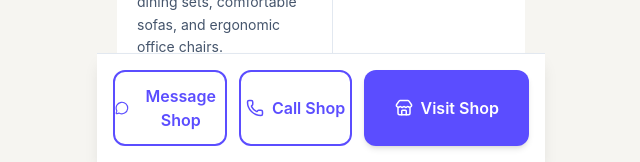
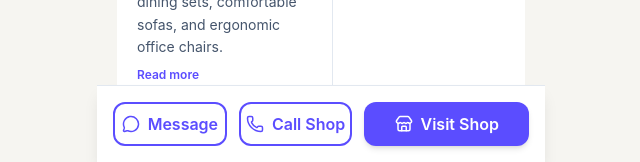
Before and after one commit to sumitpathak914/BidKart, a React (Vite) app: page /shop/1 in a window 1280 px wide. Shown: the part 638-800 px from the top of the page, without its empty margins (319-959 px from the left). Built offline with nearby package versions, Linux system fonts and the light colour scheme.

Commit message:
fdsfdsfs

```diff
--- a/src/component/ShopDetailsPage.jsx
+++ b/src/component/ShopDetailsPage.jsx
@@ -369,13 +369,13 @@ export default function ShopDetailsPage() {
         {/* Bottom Fixed Buttons */}
         <div className="fixed bottom-0 left-0 right-0 max-w-md mx-auto p-4 bg-white border-t border-slate-200 shadow-lg">
           <div className="flex gap-3">
-             <button className="flex-1 py-3 rounded-xl border-2 border-[#5B4DFF] text-[#5B4DFF] font-semibold flex items-center justify-center gap-2 bg-white">
-               <MessageCircle size={18} /> Message Shop
+             <button className="flex-1 py-2 rounded-xl border-2 border-[#5B4DFF] text-[#5B4DFF] font-semibold flex items-center justify-center gap-2 bg-white">
+               <MessageCircle size={18} /> Message
              </button>
-             <button className="flex-1 py-3 rounded-xl border-2 border-[#5B4DFF] text-[#5B4DFF] font-semibold flex items-center justify-center gap-2 bg-white">
+             <button className="flex-1 py-2 rounded-xl border-2 border-[#5B4DFF] text-[#5B4DFF] font-semibold flex items-center justify-center gap-2 bg-white">
                <Phone size={18} /> Call Shop
              </button>
-             <button className="flex-[1.5] py-3 rounded-xl text-white font-semibold flex items-center justify-center gap-2 shadow-md" style={{ backgroundColor: "#5B4DFF" }}>
+             <button className="flex-[1.5] py-2 rounded-xl text-white font-semibold flex items-center justify-center gap-2 shadow-md" style={{ backgroundColor: "#5B4DFF" }}>
                <Store size={18} /> Visit Shop
              </button>
           </div>
```
